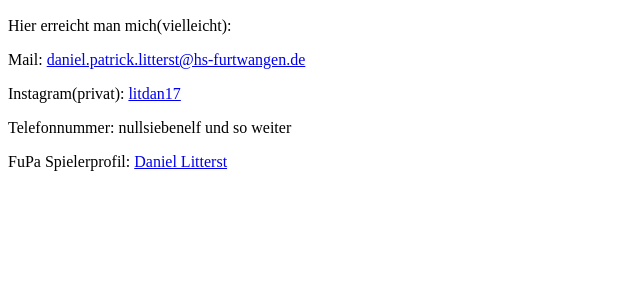
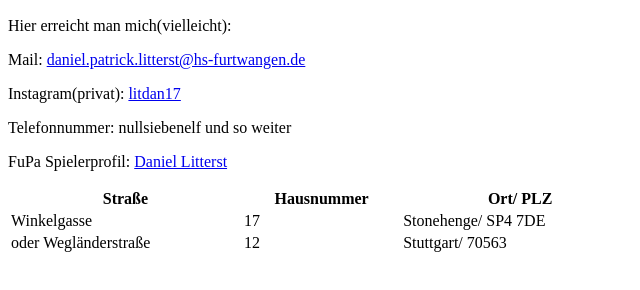
Before and after one commit to DLMazk/GIS_2021_SoSe, a plain HTML site: page 1_2/Kontakt.html in a window 1280 px wide. Shown: the part 104-394 px from the top of the page, without its empty margins (0-640 px from the left). Drawn offline with Linux system fonts and the light colour scheme.

Commit message:
Bildergrößen angepasst und Adresse hinzugefügt

```diff
--- a/1_2/Kontakt.html
+++ b/1_2/Kontakt.html
@@ -28,7 +28,23 @@
     <p>FuPa Spielerprofil: <a href="https://www.fupa.net/player/daniel-litterst-1390865">Daniel Litterst</a></p>
 
 
-
+    <table style="width:50%">
+        <tr>
+          <th>Straße</th>
+          <th>Hausnummer</th>
+          <th>Ort/ PLZ</th>
+        </tr>
+        <tr>
+          <td>Winkelgasse</td>
+          <td>17</td>
+          <td>Stonehenge/ SP4 7DE</td>
+        </tr>
+        <tr>
+          <td>oder Wegländerstraße</td>
+          <td>12</td>
+          <td>Stuttgart/ 70563</td>
+        </tr>
+      </table>
 
 
 </body>
```
Also changed, not shown: 1_2/Portfolio.html (+1 -1 lines), 1_2/HFULogo.jpg, 1_2/HFULogo.png (added).
